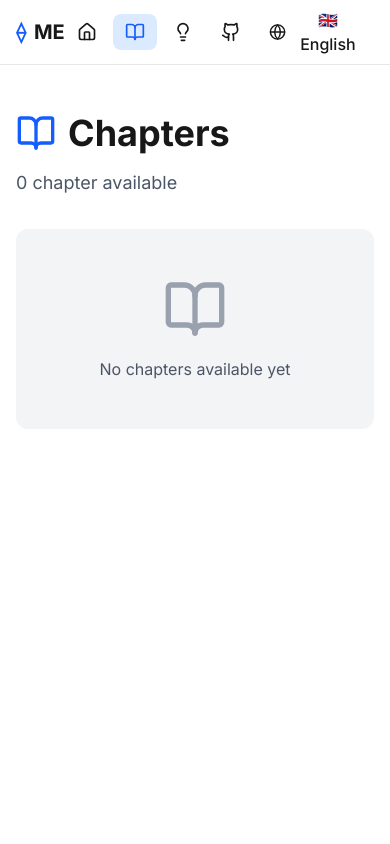
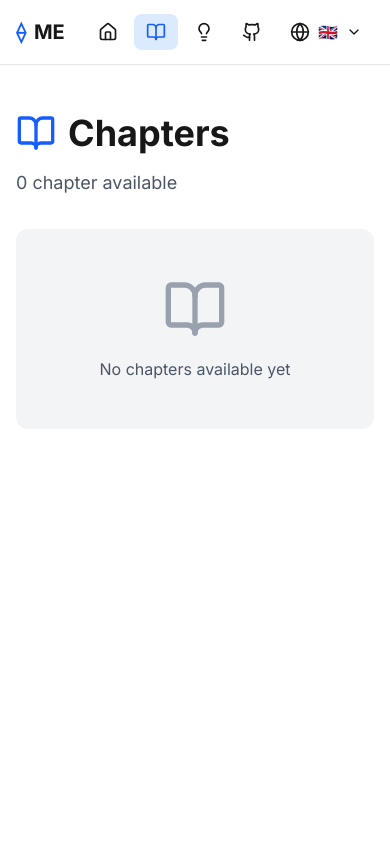
Before and after one commit to nouretienne/ethereum, a Next.js app in the folder website/: page /en/chapters in a window 390 px wide. Shown: the top 844 px of the page. Built offline with nearby package versions, Linux system fonts and the light colour scheme.

Commit message:
Fix: Selecteur langue cliquable pour mobile

```diff
--- a/website/components/LanguageSwitcher.tsx
+++ b/website/components/LanguageSwitcher.tsx
@@ -1,29 +1,45 @@
 'use client';
 
+import { useState } from 'react';
 import { useRouter, usePathname } from 'next/navigation';
 import { locales, localeNames, localeFlags, type Locale } from '@/lib/i18n';
-import { Globe } from 'lucide-react';
+import { Globe, ChevronDown } from 'lucide-react';
 
 export default function LanguageSwitcher({ currentLocale }: { currentLocale: Locale }) {
   const router = useRouter();
   const pathname = usePathname();
+  const [isOpen, setIsOpen] = useState(false);
 
   const switchLanguage = (newLocale: Locale) => {
     // Remplacer la langue dans le path
     const segments = pathname.split('/');
     segments[1] = newLocale;
     const newPath = segments.join('/');
+    setIsOpen(false);
     router.push(newPath);
   };
 
   return (
-    <div className="relative group">
-      <button className="flex items-center gap-2 px-3 py-2 rounded-lg hover:bg-gray-100 dark:hover:bg-gray-800 transition-colors">
+    <div className="relative">
+      <button
+        onClick={() => setIsOpen(!isOpen)}
+        className="flex items-center gap-2 px-3 py-2 rounded-lg hover:bg-gray-100 dark:hover:bg-gray-800 transition-colors"
+      >
         <Globe className="w-5 h-5" />
-        <span className="font-medium">{localeFlags[currentLocale]} {localeNames[currentLocale]}</span>
+        <span className="font-medium hidden sm:inline">{localeFlags[currentLocale]} {localeNames[currentLocale]}</span>
+        <span className="font-medium sm:hidden">{localeFlags[currentLocale]}</span>
+        <ChevronDown className={`w-4 h-4 transition-transform ${isOpen ? 'rotate-180' : ''}`} />
       </button>
 
-      <div className="absolute right-0 mt-2 w-48 bg-white dark:bg-gray-900 rounded-lg shadow-lg border border-gray-200 dark:border-gray-700 opacity-0 invisible group-hover:opacity-100 group-hover:visible transition-all duration-200 z-50">
+      {isOpen && (
+        <>
+          {/* Backdrop pour fermer le menu en cliquant ailleurs */}
+          <div
+            className="fixed inset-0 z-40"
+            onClick={() => setIsOpen(false)}
+          />
+
+          <div className="absolute right-0 mt-2 w-48 bg-white dark:bg-gray-900 rounded-lg shadow-lg border border-gray-200 dark:border-gray-700 z-50">
             {locales.map((locale) => (
               <button
                 key={locale}
@@ -36,6 +52,8 @@ export default function LanguageSwitcher({ currentLocale }: { currentLocale: Loc
               </button>
             ))}
           </div>
+        </>
+      )}
     </div>
   );
 }
```
Lines whose indentation alone changed are shown as unchanged.
